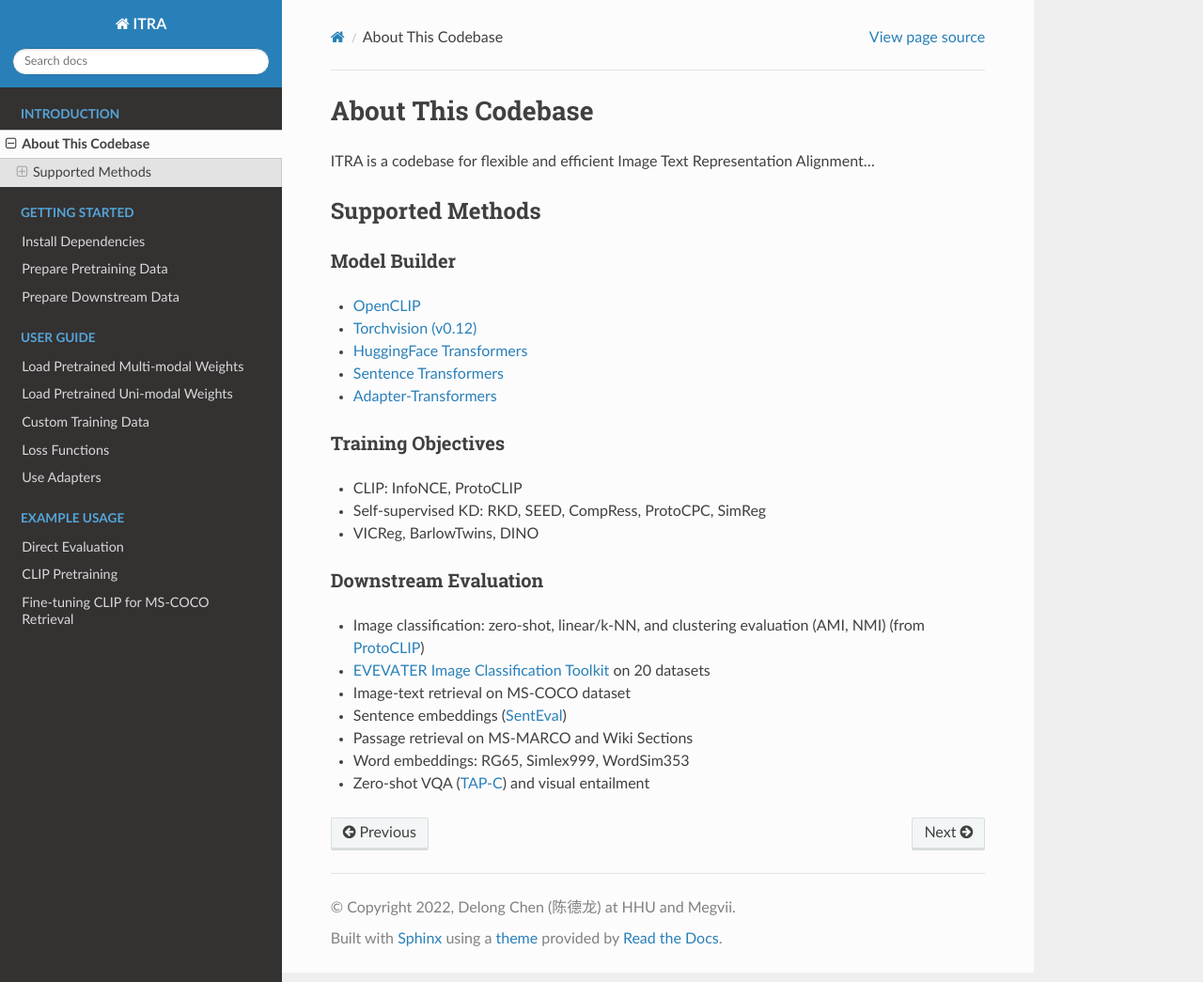
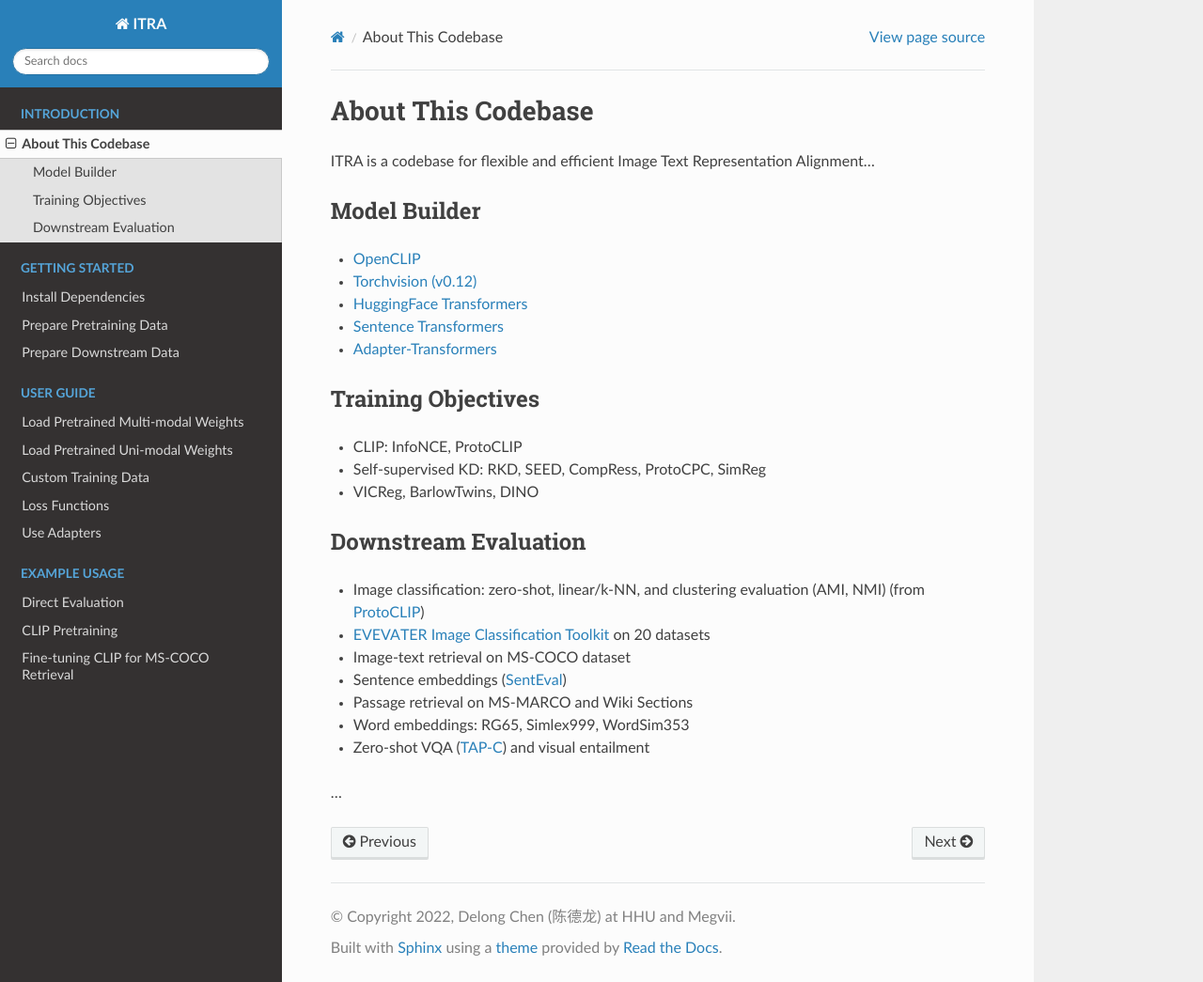
Before and after one commit to ChenDelong1999/ITRA-Documentations, a Sphinx documentation site: the page built from source/Contents/introduction/overview.md, in a window 1280 px wide and 1045 px high. Shown: the whole window at 94% size. Built offline with Sphinx 7.4.7 and the Read the Docs theme 2.0.0, drawn with Linux system fonts in a browser that asks for light colours.

Commit message:
finegrained (max 3 level) menu

```diff
--- a/source/Contents/introduction/overview.md
+++ b/source/Contents/introduction/overview.md
@@ -1,21 +1,20 @@
 # About This Codebase
 ITRA is a codebase for flexible and efficient Image Text Representation Alignment...
 
-## Supported Methods
 
-### Model Builder
+## Model Builder
 - [OpenCLIP](https://github.com/mlfoundations/open_clip)
 - [Torchvision (v0.12)](https://pytorch.org/vision/0.12/)
 - [HuggingFace Transformers](https://huggingface.co/docs/transformers)
 - [Sentence Transformers](https://www.sbert.net/docs/pretrained_models.html)
 - [Adapter-Transformers](https://github.com/adapter-hub/adapter-transformers)
 
-### Training Objectives
+## Training Objectives
 - CLIP: InfoNCE, ProtoCLIP
 - Self-supervised KD: RKD, SEED, CompRess, ProtoCPC, SimReg
 - VICReg, BarlowTwins, DINO
 
-### Downstream Evaluation
+## Downstream Evaluation
 - Image classification: zero-shot, linear/k-NN, and clustering evaluation (AMI, NMI) (from [ProtoCLIP](https://github.com/megvii-research/protoclip))
 - [EVEVATER Image Classification Toolkit](https://github.com/Computer-Vision-in-the-Wild/Elevater_Toolkit_IC) on 20 datasets
 - Image-text retrieval on MS-COCO dataset
@@ -23,3 +22,5 @@
 - Passage retrieval on MS-MARCO and Wiki Sections
 - Word embeddings: RG65, Simlex999, WordSim353
 - Zero-shot VQA ([TAP-C](https://arxiv.org/abs/2203.07190)) and visual entailment
+
+...
```
Also changed, not shown: source/index.rst (+4 -4 lines).
